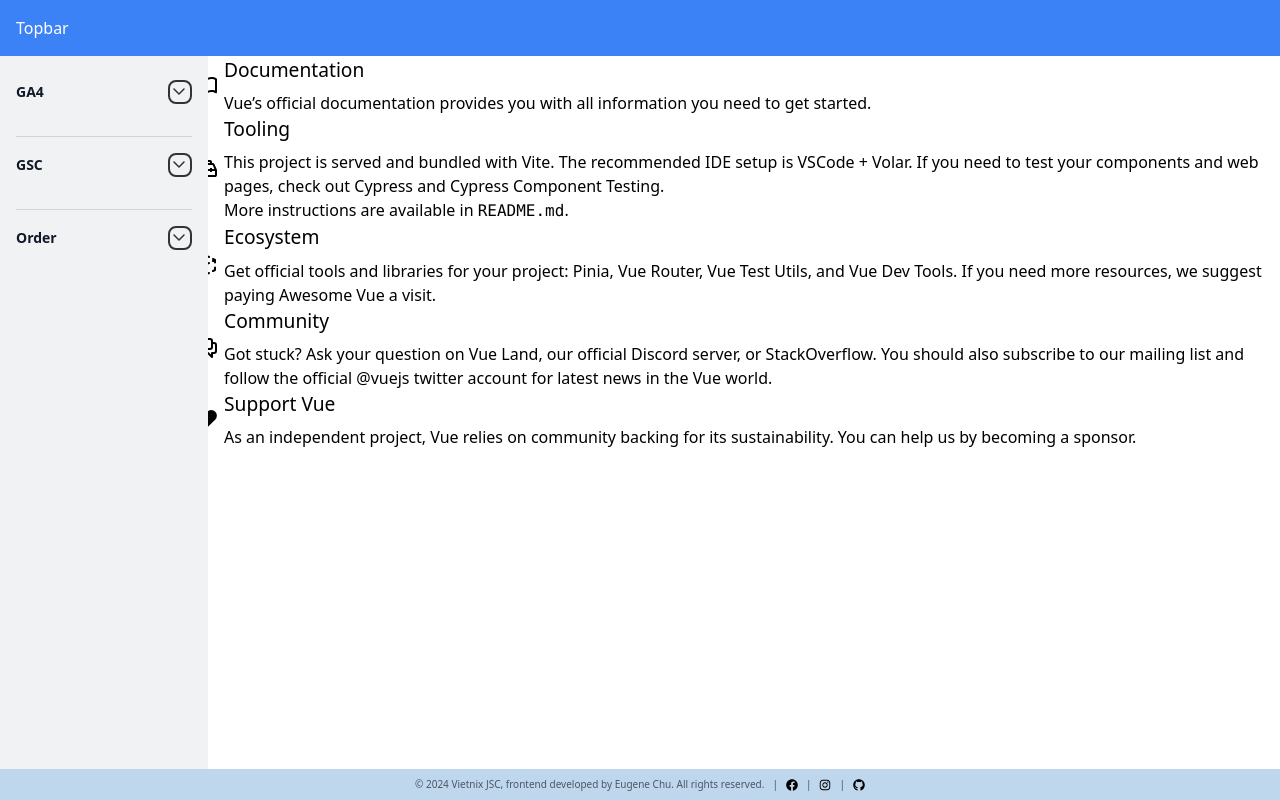
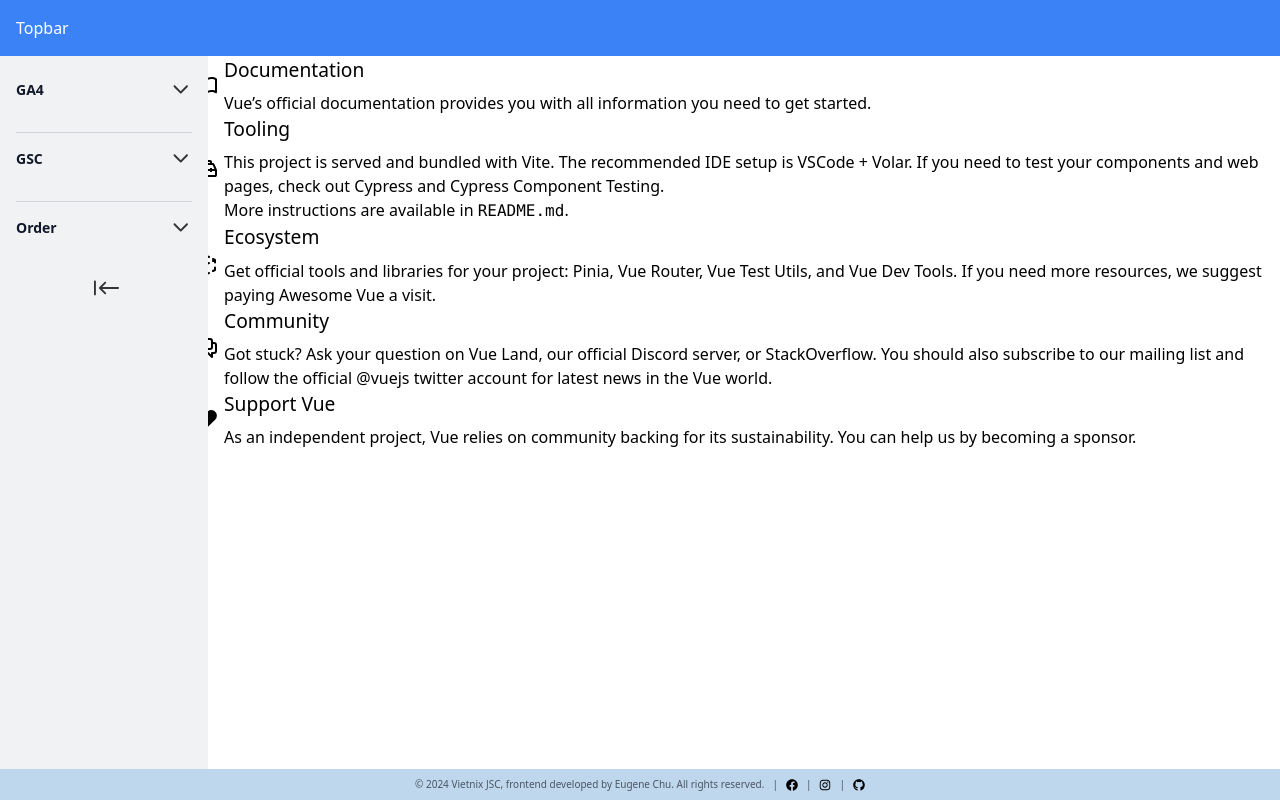
Before and after one commit to vietnix-org/internal_fe, a Vue app: page / in a window 1280 px wide. Built offline with nearby package versions, Linux system fonts and the light colour scheme.

Commit message:
minor changes

```diff
--- a/src/components/Sidebar/Sidebar.vue
+++ b/src/components/Sidebar/Sidebar.vue
@@ -21,10 +21,11 @@
         </h2>
         <font-awesome-icon
           v-if="!isSidebarCollapsed"
-          :icon="['fac', isGa4Expanded ? 'angleDown' : 'angleUp']"
-          class="h-4 w-4 hover:opacity-75 rounded-corner-icon"
+          :icon="['fac', ga4Icon]"
+          class="h-5 w-5 hover:opacity-75"
         />
       </div>
+      <transition name="dropdown">
         <ul v-show="isGa4Expanded || isSidebarCollapsed" class="overflow-hidden mt-4">
           <li
             v-for="route in ga4Routes"
@@ -37,15 +38,17 @@
             <router-link
               :to="route.path"
               class="flex items-center w-full"
+              @click.prevent="navigateWithDelay(route.path)"
             >
               <font-awesome-icon
                 :icon="['fac', route.icon]"
-              :class="[isSidebarCollapsed ? 'h-3 w-3' : 'h-4 w-4']"
+                :class="[isSidebarCollapsed ? 'h-4 w-4' : 'h-5 w-5']"
               />
               <span v-if="!isSidebarCollapsed" class="text-gray-700 dark:text-white text-xs ml-4">{{ route.name }}</span>
             </router-link>
           </li>
         </ul>
+      </transition>
     </div>
     <hr class="my-4 border-gray-300 dark:border-gray-600" />
     <div class="mb-8">
@@ -61,10 +64,11 @@
         </h2>
         <font-awesome-icon
           v-if="!isSidebarCollapsed"
-          :icon="['fac', isGscExpanded ? 'angleDown' : 'angleUp']"
-          class="h-4 w-4 hover:opacity-75 rounded-corner-icon"
+          :icon="['fac', gscIcon]"
+          class="h-5 w-5 hover:opacity-75"
         />
       </div>
+      <transition name="dropdown">
         <ul v-show="isGscExpanded || isSidebarCollapsed" class="overflow-hidden mt-4">
           <li
             v-for="route in gscRoutes"
@@ -77,15 +81,17 @@
             <router-link
               :to="route.path"
               class="flex items-center w-full"
+              @click.prevent="navigateWithDelay(route.path)"
             >
               <font-awesome-icon
                 :icon="['fac', route.icon]"
-              :class="[isSidebarCollapsed ? 'h-3 w-3' : 'h-4 w-4']"
+                :class="[isSidebarCollapsed ? 'h-4 w-4' : 'h-5 w-5']"
               />
               <span v-if="!isSidebarCollapsed" class="text-gray-700 dark:text-white text-xs ml-4">{{ route.name }}</span>
             </router-link>
           </li>
         </ul>
+      </transition>
     </div>
     <hr class="my-4 border-gray-300 dark:border-gray-600" />
     <div>
@@ -101,10 +107,11 @@
         </h2>
         <font-awesome-icon
           v-if="!isSidebarCollapsed"
-          :icon="['fac', isOrderExpanded ? 'angleDown' : 'angleUp']"
-          class="h-4 w-4 hover:opacity-75 rounded-corner-icon"
+          :icon="['fac', orderIcon]"
+          class="h-5 w-5 hover:opacity-75"
         />
       </div>
+      <transition name="dropdown">
         <ul v-show="isOrderExpanded || isSidebarCollapsed" class="overflow-hidden mt-4">
           <li
             v-for="route in orderRoutes"
@@ -117,21 +124,33 @@
             <router-link
               :to="route.path"
               class="flex items-center w-full"
+              @click.prevent="navigateWithDelay(route.path)"
             >
               <font-awesome-icon
                 :icon="['fac', route.icon]"
-              :class="[isSidebarCollapsed ? 'h-3 w-3' : 'h-4 w-4']"
+                :class="[isSidebarCollapsed ? 'h-4 w-4' : 'h-5 w-5']"
               />
               <span v-if="!isSidebarCollapsed" class="text-gray-700 dark:text-white text-xs ml-4">{{ route.name }}</span>
             </router-link>
           </li>
         </ul>
+      </transition>
+    </div>
+    <div class="flex items-center justify-center mt-8 relative" :class="{ 'right-0': isSidebarCollapsed }">
+      <button
+        @click="toggleSidebar"
+        class="p-2"
+        @mouseover="handleMouseOverButton"
+        @mouseleave="handleMouseOutButton"
+      >
+        <font-awesome-icon :icon="['fac', collapseIcon]" class="h-5 w-5" />
+      </button>
     </div>
   </div>
 </template>
 
 <script>
-import { ref, computed } from 'vue';
+import { ref, computed, onMounted, onUnmounted } from 'vue';
 import { FontAwesomeIcon } from '@fortawesome/vue-fontawesome';
 
 export default {
@@ -145,27 +164,28 @@
     const isOrderExpanded = ref(false);
     const isSidebarCollapsed = ref(false);
     const sidebarWidthClass = ref('w-52');
+    const isMouseOverButton = ref(false);
 
     const ga4Routes = [
-      { path: '/content/ga4-overview', name: 'GA4 Overview', icon: 'overview' },
-      { path: '/content/ga4-detail-traffic', name: 'GA4 Detail Traffic', icon: 'detailTraffic' },
-      { path: '/content/ga4-traffic-acquisition', name: 'GA4 Traffic Acquisition', icon: 'trafficAcquisition' },
-      { path: '/content/ga4-engagements', name: 'GA4 Engagements', icon: 'engagements' },
-      { path: '/content/ga4-detail-event', name: 'GA4 Detail Event', icon: 'detailEvent' },
+      { path: '/content/ga4-overview', name: 'Overview', icon: 'overview' },
+      { path: '/content/ga4-detail-traffic', name: 'Detail Traffic', icon: 'detailTraffic' },
+      { path: '/content/ga4-traffic-acquisition', name: 'Traffic Acquisition', icon: 'trafficAcquisition' },
+      { path: '/content/ga4-engagements', name: 'Engagements', icon: 'engagements' },
+      { path: '/content/ga4-detail-event', name: 'Detail Event', icon: 'detailEvent' },
     ];
 
     const gscRoutes = [
-      { path: '/content/gsc-overview', name: 'GSC Overview', icon: 'overview' },
-      { path: '/content/gsc-detail', name: 'GSC Detail', icon: 'gscDetail' },
+      { path: '/content/gsc-overview', name: 'Overview', icon: 'overview' },
+      { path: '/content/gsc-detail', name: 'Detail', icon: 'gscDetail' },
     ];
 
     const orderRoutes = [
-      { path: '/content/order-overview', name: 'Order Overview', icon: 'overview' },
-      { path: '/content/order-seo', name: 'Order SEO', icon: 'seo' },
-      { path: '/content/order-google-ads', name: 'Order Google Ads', icon: 'googleAds' },
-      { path: '/content/order-direct', name: 'Order Direct', icon: 'direct' },
-      { path: '/content/order-facebook', name: 'Order Facebook', icon: 'facebook' },
-      { path: '/content/order-data-manager', name: 'Order Data Manager', icon: 'dataManager' },
+      { path: '/content/order-overview', name: 'Overview', icon: 'overview' },
+      { path: '/content/order-seo', name: 'SEO', icon: 'seo' },
+      { path: '/content/order-google-ads', name: 'Google Ads', icon: 'googleAds' },
+      { path: '/content/order-direct', name: 'Direct', icon: 'direct' },
+      { path: '/content/order-facebook', name: 'Facebook', icon: 'facebook' },
+      { path: '/content/order-data-manager', name: 'Data Manager', icon: 'dataManager' },
     ];
 
     const toggleGroup = (group) => {
@@ -196,12 +216,36 @@
       }
     };
 
+    // Event listeners for button hover
+    const handleMouseOverButton = () => {
+      isMouseOverButton.value = true;
+    };
+
+    const handleMouseOutButton = () => {
+      isMouseOverButton.value = false;
+      collapseSidebar();
+    };
+
+    onMounted(() => {
+      window.addEventListener('mouseover', handleMouseOverButton);
+      window.addEventListener('mouseout', handleMouseOutButton);
+    });
+
+    onUnmounted(() => {
+      window.removeEventListener('mouseover', handleMouseOverButton);
+      window.removeEventListener('mouseout', handleMouseOutButton);
+    });
+
     return {
       isGa4Expanded,
       isGscExpanded,
       isOrderExpanded,
       isSidebarCollapsed,
       sidebarWidthClass,
+      ga4Icon: computed(() => (isGa4Expanded.value ? 'angleDown' : 'angleUp')),
+      gscIcon: computed(() => (isGscExpanded.value ? 'angleDown' : 'angleUp')),
+      orderIcon: computed(() => (isOrderExpanded.value ? 'angleDown' : 'angleUp')),
+      collapseIcon: computed(() => (isSidebarCollapsed.value ? 'expand' : 'collapse')),
       ga4Routes,
       gscRoutes,
       orderRoutes,
@@ -209,6 +253,8 @@
       toggleSidebar,
       expandSidebar,
       collapseSidebar,
+      handleMouseOverButton,
+      handleMouseOutButton,
     };
   },
 };
@@ -231,6 +277,17 @@
   filter: invert(100%);
 }
 
+/* Dropdown transition styles */
+.dropdown-enter-active,
+.dropdown-leave-active {
+  transition: all 0.5s ease;
+}
+.dropdown-enter,
+.dropdown-leave-to {
+  height: 0;
+  opacity: 0;
+}
+
 /* Text styles */
 .text-gray-900 { /* Base text color for dark mode */
   color: #111827;
@@ -246,27 +303,4 @@
 .overflow-hidden::-webkit-scrollbar {
   display: none;
 }
-
-/* Button styles */
-.rounded-corner-button {
-  border: 2px solid #333; /* Change border color as needed */
-  border-radius: 8px; /* Rounded corners */
-  transition: transform 0.2s; /* Add transition for movement */
-}
-
-.rounded-corner-button:hover {
-  transform: translateY(-2px); /* Move up slightly on hover */
-}
-
-/* Icon styles */
-.rounded-corner-icon {
-  border: 2px solid #333; /* Change border color as needed */
-  border-radius: 8px; /* Rounded corners */
-  padding: 2px; /* Adds some space around the icon */
-  transition: transform 0.2s; /* Add transition for movement */
-}
-
-.rounded-corner-icon:hover {
-  transform: translateY(-2px); /* Move up slightly on hover */
-}
 </style>
```
Lines whose indentation alone changed are shown as unchanged.
